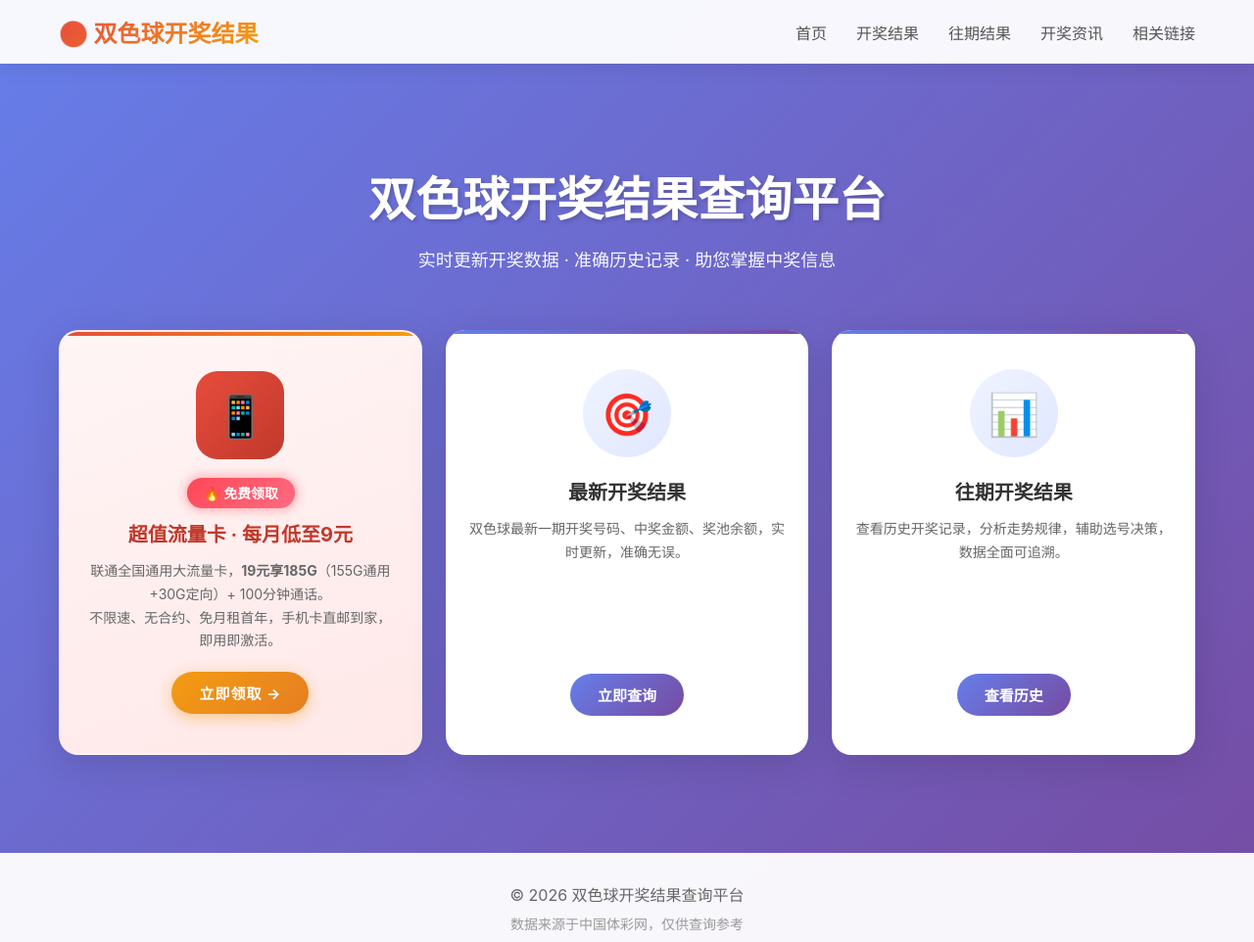
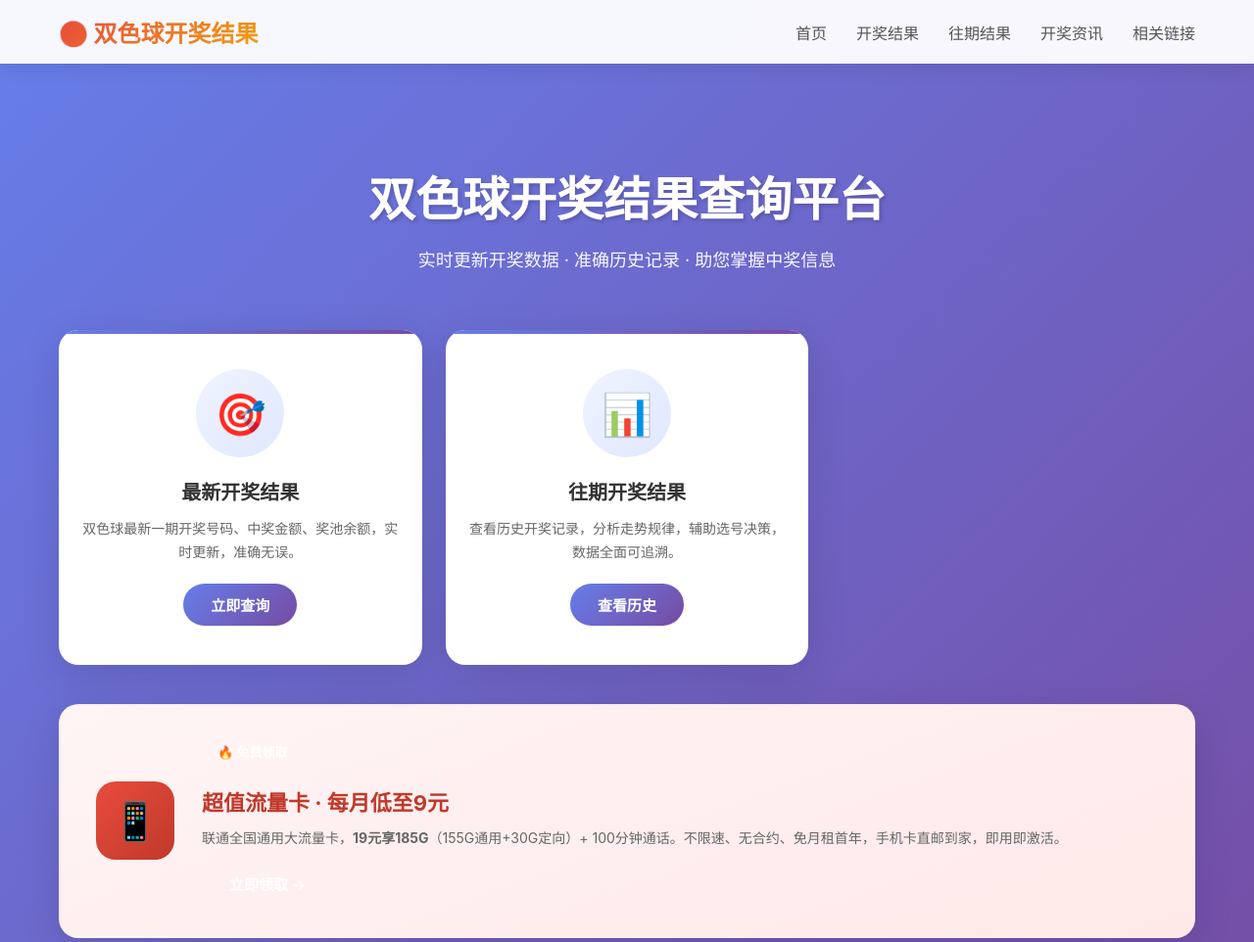
Before and after one commit to mfujun2025/shuangseqiu, a plain HTML site: page index.html in a window 1280 px wide. Shown: the top 962 px of the page at 98% size. Drawn offline with Linux system fonts and the light colour scheme.

Commit message:
广告卡片移到快捷入口下方，改为横向宽卡布局

```diff
--- a/index.html
+++ b/index.html
@@ -71,27 +71,34 @@
         }
         .card-link:hover { transform: translateY(-8px); box-shadow: 0 20px 60px rgba(0,0,0,0.18); }
 
-        /* 广告卡片样式 */
-        .card-link.ad-card {
+        /* 广告卡片（横向宽卡，位于快捷卡片下方） */
+        .ad-section { margin: 10px 0 30px; }
+        .ad-card {
+            display: flex;
+            align-items: center;
+            gap: 28px;
             background: linear-gradient(160deg, #fff5f5 0%, #ffe8e8 100%);
+            border-radius: 20px;
+            padding: 32px 36px;
+            text-decoration: none;
+            color: inherit;
+            box-shadow: 0 10px 40px rgba(0,0,0,0.12);
+            transition: transform 0.3s, box-shadow 0.3s;
             border: 2px solid transparent;
         }
-        .card-link.ad-card::before { background: linear-gradient(90deg, #e74c3c, #f39c12); }
-        .card-link.ad-card:hover { border-color: #e74c3c; }
-        .card-link.ad-card .card-icon {
-            width: 90px; height: 90px;
+        .ad-card:hover { transform: translateY(-4px); box-shadow: 0 16px 50px rgba(0,0,0,0.16); border-color: #e74c3c; }
+        .ad-icon {
+            width: 80px; height: 80px;
             background: linear-gradient(135deg, #e74c3c, #c0392b);
-            border-radius: 22px;
+            border-radius: 20px;
+            display: flex; align-items: center; justify-content: center;
+            font-size: 38px;
+            flex-shrink: 0;
         }
-        .card-link.ad-card .card-title { color: #c0392b; }
-        .card-link.ad-card .card-tag {
-            background: linear-gradient(135deg, #ff4757, #ff6b81);
-            animation: tagPulse 1.5s ease-in-out infinite;
-        }
-        @keyframes tagPulse {
-            0%, 100% { transform: scale(1); box-shadow: 0 0 0 0 rgba(255,71,87,0.4); }
-            50% { transform: scale(1.08); box-shadow: 0 0 12px 4px rgba(255,71,87,0.3); }
-        }
+        .ad-content { flex: 1; }
+        .ad-content h3 { font-size: 22px; color: #c0392b; margin: 8px 0 10px; }
+        .ad-content p { color: #666; line-height: 1.7; font-size: 14px; margin-bottom: 14px; }
+        .ad-content .card-btn { font-size: 15px; }
 
         /* 快捷卡片通用样式 */
         .card-link.quick-card {
@@ -166,6 +173,7 @@
             .cards-row { grid-template-columns: 1fr; max-width: 480px; margin-left: auto; margin-right: auto; }
             .hero h1 { font-size: 32px; }
             .nav-links { gap: 12px; font-size: 13px; }
+            .ad-card { flex-direction: column; text-align: center; padding: 24px; }
         }
     </style>
 </head>
@@ -192,22 +200,10 @@
                 <p>实时更新开奖数据 · 准确历史记录 · 助您掌握中奖信息</p>
             </section>
 
-            <!-- 三列卡片：广告 + 两个快捷入口 -->
+            <!-- 快捷入口 -->
             <section class="cards-row">
 
-                <!-- 卡片1：流量卡广告 -->
-                <a href="https://ahfylq.172tongxun.cn/home/9d74eed455fc7747" target="_blank" rel="noopener" class="card-link ad-card">
-                    <div class="card-icon">📱</div>
-                    <span class="card-tag">🔥 免费领取</span>
-                    <h2 class="card-title">超值流量卡 · 每月低至9元</h2>
-                    <p class="card-desc">
-                        联通全国通用大流量卡，<strong>19元享185G</strong>（155G通用+30G定向）+ 100分钟通话。<br>
-                        不限速、无合约、免月租首年，手机卡直邮到家，即用即激活。
-                    </p>
-                    <span class="card-btn">立即领取 →</span>
-                </a>
-
-                <!-- 卡片2：最新开奖结果 -->
+                <!-- 卡片1：最新开奖结果 -->
                 <a href="https://www.zhcw.com/kjxx/ssq/kjxq/?kj" target="_blank" rel="noopener" class="card-link quick-card">
                     <div class="card-icon">🎯</div>
                     <h2 class="card-title">最新开奖结果</h2>
@@ -217,7 +213,7 @@
                     <span class="card-btn">立即查询</span>
                 </a>
 
-                <!-- 卡片3：往期开奖结果 -->
+                <!-- 卡片2：往期开奖结果 -->
                 <a href="https://www.zhcw.com/kjxx/ssq/" target="_blank" rel="noopener" class="card-link quick-card">
                     <div class="card-icon">📊</div>
                     <h2 class="card-title">往期开奖结果</h2>
@@ -227,6 +223,19 @@
                     <span class="card-btn">查看历史</span>
                 </a>
 
+            </section>
+
+            <!-- 流量卡广告（卡片下方） -->
+            <section class="ad-section">
+                <a href="https://ahfylq.172tongxun.cn/home/9d74eed455fc7747" target="_blank" rel="noopener" class="ad-card">
+                    <div class="ad-icon">📱</div>
+                    <div class="ad-content">
+                        <span class="card-tag">🔥 免费领取</span>
+                        <h3>超值流量卡 · 每月低至9元</h3>
+                        <p>联通全国通用大流量卡，<strong>19元享185G</strong>（155G通用+30G定向）+ 100分钟通话。不限速、无合约、免月租首年，手机卡直邮到家，即用即激活。</p>
+                        <span class="card-btn">立即领取 →</span>
+                    </div>
+                </a>
             </section>
         </div>
     </main>
```
